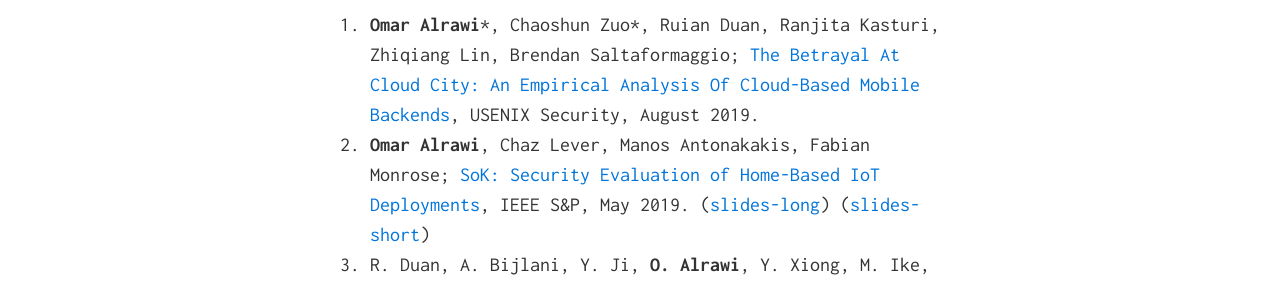
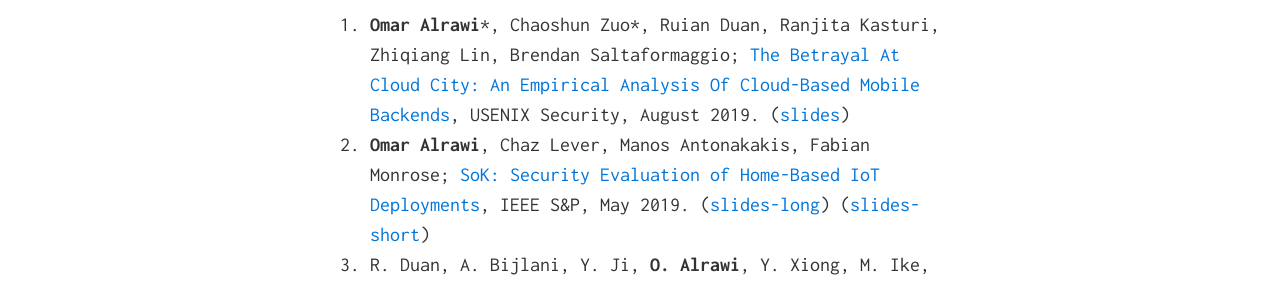
Before and after one commit to alrawi/alrawi.github.io, a Jekyll site: the page built from index.md, in a window 1280 px wide. Shown: the part 780-1065 px from the top of the page. Built offline with Jekyll 4.4.1, drawn with Linux system fonts in a browser that asks for light colours.

Commit message:
Update index.md

```diff
--- a/index.md
+++ b/index.md
@@ -17,7 +17,7 @@ I am also working on understanding malware threats that target these devices thr
 - __Purdue University__, Bachelor of Science, Computer Science and Mathematics 2007
 
 ### Publication
-1. __Omar Alrawi__{::nomarkdown}*{:/}, Chaoshun Zuo{::nomarkdown}*{:/}, Ruian Duan, Ranjita Kasturi, Zhiqiang Lin, Brendan Saltaformaggio; [The Betrayal At Cloud City: An Empirical Analysis Of Cloud-Based Mobile Backends](/static/papers/alrawi_betrayal_sec19.pdf), USENIX Security, August 2019.
+1. __Omar Alrawi__{::nomarkdown}*{:/}, Chaoshun Zuo{::nomarkdown}*{:/}, Ruian Duan, Ranjita Kasturi, Zhiqiang Lin, Brendan Saltaformaggio; [The Betrayal At Cloud City: An Empirical Analysis Of Cloud-Based Mobile Backends](/static/papers/alrawi_cloudcity_sec19.pdf), USENIX Security, August 2019. ([slides](/static/slides/USESEC_cloudcity_aug_19.pdf))
 1. __Omar Alrawi__, Chaz Lever, Manos Antonakakis, Fabian Monrose; [SoK: Security Evaluation of Home-Based IoT Deployments](/static/papers/alrawi_sok_sp19.pdf), IEEE S&P, May 2019. ([slides-long](/static/slides/M3AAWG_iot_feb_2019.pdf)) ([slides-short](/static/slides/IEEESP_iot_may_2019.pdf))
 1. R. Duan, A. Bijlani, Y. Ji, __O. Alrawi__, Y. Xiong, M. Ike, B. Saltaformaggio, W. Lee; [Automating Patching of Vulnerable Open-Source Software Versions in Application Binaries](/static/papers/duan_osspatch_ndss19.pdf), NDSS, Feb 2019
 1. __Omar Alrawi__, Aziz Mohaisen; [Chains of Distrust: Towards Understanding Certificates Used for Signing Malicious Applications](/static/papers/malcert.pdf), WWW 2016 Companion, April 2016.
```
